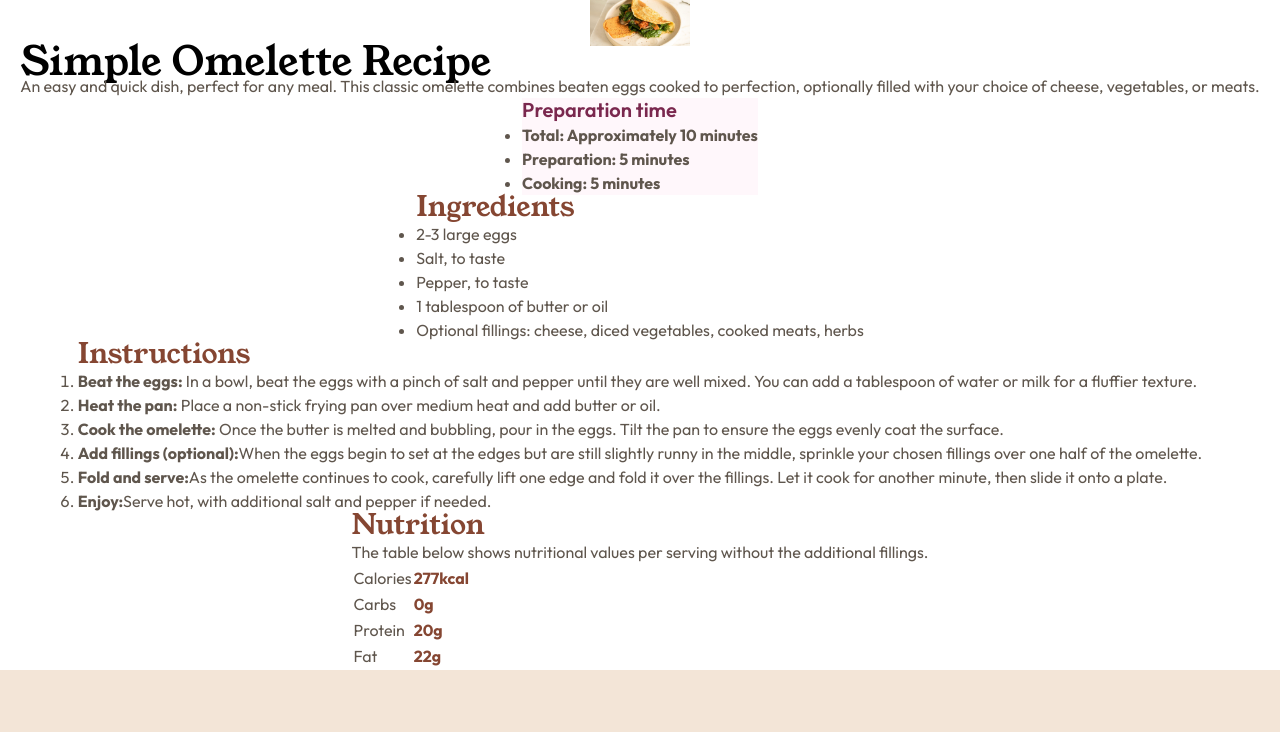
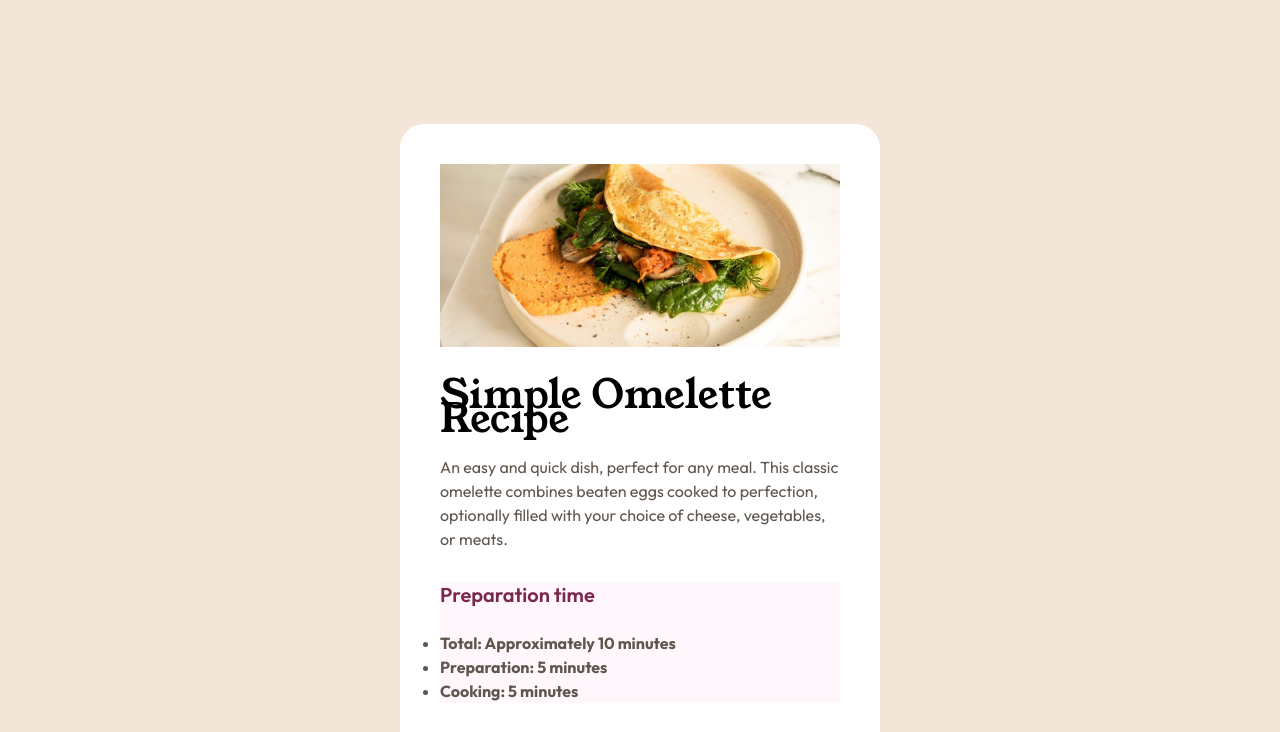
Before and after one commit to gomessgbr/recipe-page-main, a plain HTML site: page index.html in a window 1280 px wide. Shown: the top 732 px of the page. Drawn offline with Linux system fonts and the light colour scheme.

Commit message:
style: layout style

```diff
--- a/index.html
+++ b/index.html
@@ -14,6 +14,7 @@
     <title>Frontend Mentor | Recipe page</title>
   </head>
   <body>
+    <div class="container">
       <main>
         <div class="imageArea">
           <img src="assets/images/image-omelette.jpeg" alt="egg" />
@@ -114,6 +115,8 @@
           <span>Fat</span>
           <span>22g</span> -->
         </div>
+    </div>
+
     </main>
   </body>
 </html>
--- a/style.css
+++ b/style.css
@@ -20,25 +20,29 @@
   padding: 0;
 }
 
-body {
-  /* --spacing:5.75rem; */
+.container {
   background-color: #f3e5d7;
-  /* min-block-size: 100dvh; */
-  /* padding:300px min(var(--spacing), 5vmin); */
-  /* display: grid;
-  grid-template: 1fr 1fr 1fr; */
-  /* place-items: center; */
+  width:100vw;
+  height: max-content;
+  display: grid;
+  place-content: center;
+  padding: 124px 0;
 }
 
 main {
   background-color: #fff;
   color: #5f564d;
+  max-width : 400px;
+  max-height: max-content;
+  padding:40px;
+  border-radius:24px;
   display: grid;
-  place-items: center;
+  gap: 32px;
 }
 
 .imageArea > img {
-  max-width: 100px;
+  object-fit: cover;
+  max-width: 100%;
 }
 
 .titleArea,
@@ -50,7 +54,14 @@ main {
   font-size: 16px;
   line-height: 150%;
   font-weight: 400;
+  display : grid;
+  gap: 24px;
 
+}
+
+.titleArea{
+  display: grid;
+  paddin-bottom: 28px;
 }
 
 .titleArea > h1 {
@@ -90,3 +101,8 @@ main {
   color: #854632;
   font-family: outfitBold;
 }
+
+
+.instructionsArea{
+  padding: 32px 0;
+}
```
Lines whose indentation alone changed are shown as unchanged.
